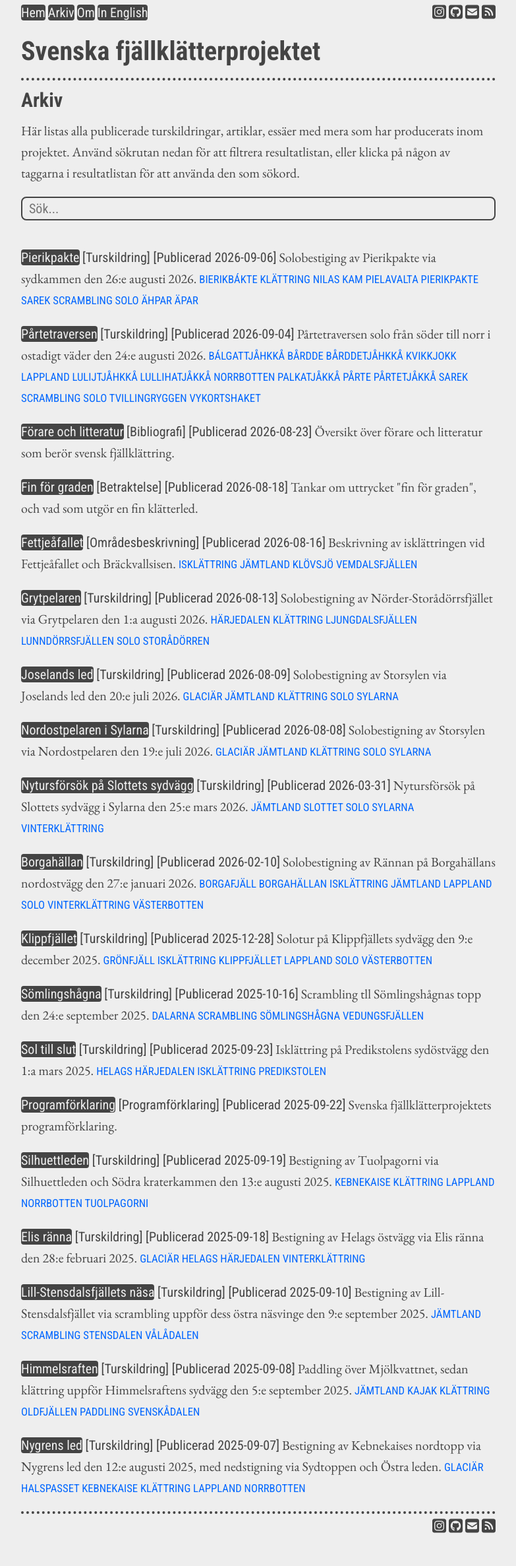
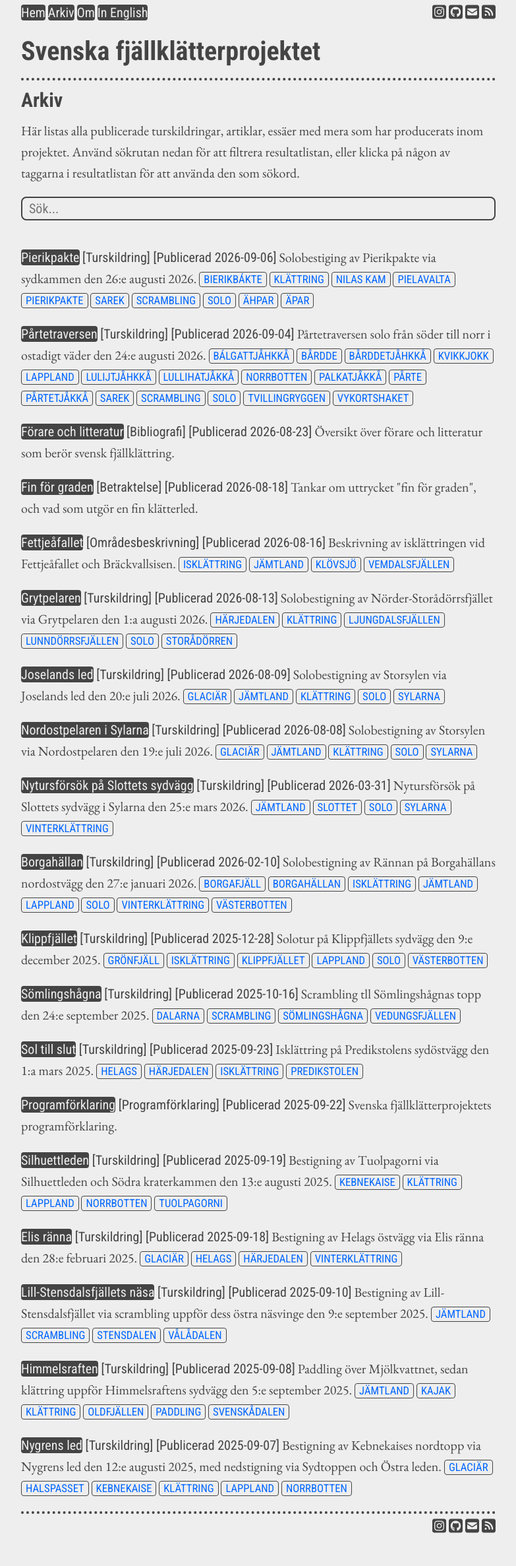
Before and after one commit to fjallklatterprojektet/fjallklatterprojektet.github.io, a Jekyll site: the page built from arkiv.html, in a window 1280 px wide. Shown: the whole page at 66% size, without its empty margins (248-1031 px from the left). Built offline with Jekyll 4.4.1, drawn with Linux system fonts in a browser that asks for light colours.

Commit message:
Change post tags from links to buttons on archive page

```diff
--- a/arkiv.html
+++ b/arkiv.html
@@ -28,7 +28,7 @@ scripts: /assets/js/search.js
       <span class="archive_tags">
         {% assign sorted_tags = post.tags | sort %}
         {% for tag in sorted_tags %}
-          <a href="#" onclick="addTagToSearchBox('{{ tag | upcase }}')">{{ tag | upcase }}</a>
+          <button type="button" class="tag_button" aria-label="Search for tag" onclick="addTagToSearchBox('{{ tag | upcase }}')">{{ tag | upcase }}</button>
         {% endfor %}
       </span>
     </p>
--- a/assets/js/search.js
+++ b/assets/js/search.js
@@ -30,7 +30,7 @@ function filterPostList(filterText)
 function addTagToSearchBox(tag)
 {
   input = document.getElementById("search_input");
-  input.value = removeDiacritics(tag);
+  input.value = tag;
   filterPostList(tag);
 }
 
--- a/style.css
+++ b/style.css
@@ -311,3 +311,18 @@ button.expand_button {
 button.expand_button:hover {
   color: hotpink;
 }
+
+button.tag_button {
+  background: none;
+  border: 1px solid #444;
+  border-radius: 4px;
+  padding: 2;
+  font-family: inherit;
+  font-size: inherit;
+  color: #06f;
+  cursor: pointer;
+}
+
+button.tag_button:hover {
+  color: hotpink;
+}
```
